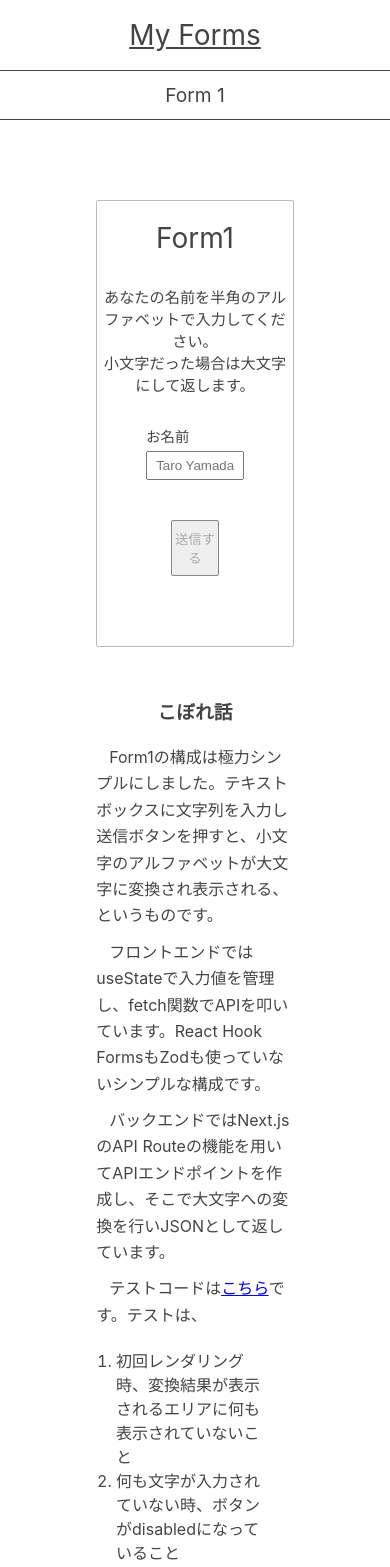
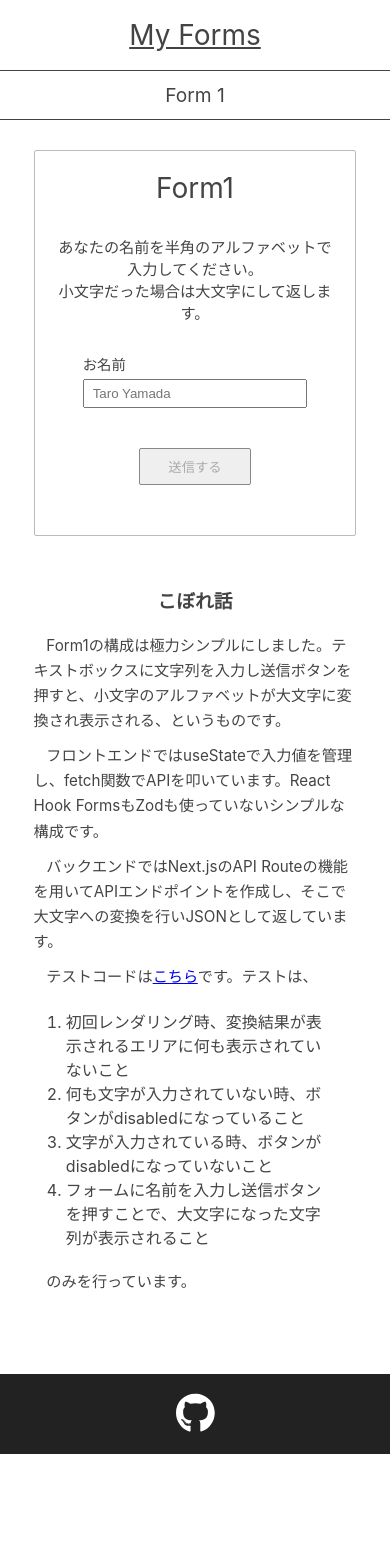
Before and after one commit to kento-yoshidu/myforms_frontend, a Next.js app: page /form1 in a window 390 px wide. Shown: the top 1567 px of the page. After the commit the page ends 1454 px from the top, so only its background shows below. Built offline with nearby package versions, Linux system fonts and the light colour scheme.

Commit message:
✨ #15 レスポンシブ対応

```diff
--- a/pages/form1/style.module.css
+++ b/pages/form1/style.module.css
@@ -1,9 +1,16 @@
 .wrapper {
-  border: 1px solid #bbb;
-  border-radius: 2px;
   width: 55%;
   margin: 0 auto;
   padding: 20px 0 40px;
+  border: 1px solid #bbb;
+  border-radius: 2px;
+}
+
+@media (width < 768px) {
+  .wrapper {
+    width: 90%;
+    padding: 20px;
+  }
 }
 
 .title {
@@ -23,6 +30,12 @@
   flex-direction: column;
   width: 50%;
   margin: 30px auto;
+}
+
+@media (width < 768px) {
+  .form {
+    width: 80%;
+  }
 }
 
 .label {
--- a/pages/index.tsx
+++ b/pages/index.tsx
@@ -3,7 +3,6 @@ import Head from 'next/head'
 import Link from 'next/link'
 import Container from '../components/container'
 import Header from '../components/header'
-import styles from '../styles/style.module.css'
 
 const Home: NextPage = () => {
   return (
--- a/styles/container.module.css
+++ b/styles/container.module.css
@@ -5,7 +5,9 @@
   padding: 30px 0;
 }
 
-.large {
-  composes: default;
-  max-width: 1280px;
+@media (width < 768px) {
+  .default {
+    margin: 20px auto;
+    padding: 10px 0;
+  }
 }
--- a/styles/description.module.css
+++ b/styles/description.module.css
@@ -9,6 +9,7 @@
 }
 
 .description p {
+  font-size: clamp(0.95rem, 1.8vw, 1rem);
   text-indent: 0.8rem;
   line-height: 1.65;
   margin-bottom: 10px;
@@ -18,3 +19,9 @@
   width: 80%;
   margin: 20px auto;
 }
+
+@media (width < 768px) {
+  .description {
+    width: 90%;
+  }
+}
--- a/styles/description.moudle.css.d.ts
+++ /dev/null
@@ -1,5 +0,0 @@
-declare const styles: {
-  readonly "description": string;
-  readonly "title": string;
-};
-export = styles;
--- a/styles/footer.module.css
+++ b/styles/footer.module.css
@@ -6,6 +6,6 @@
 
 .link {
   color: #fff;
-  font-size: 3rem;
+  font-size: clamp(2.5rem, 2vw, 3rem);
   line-height: 80px;
 }
```
